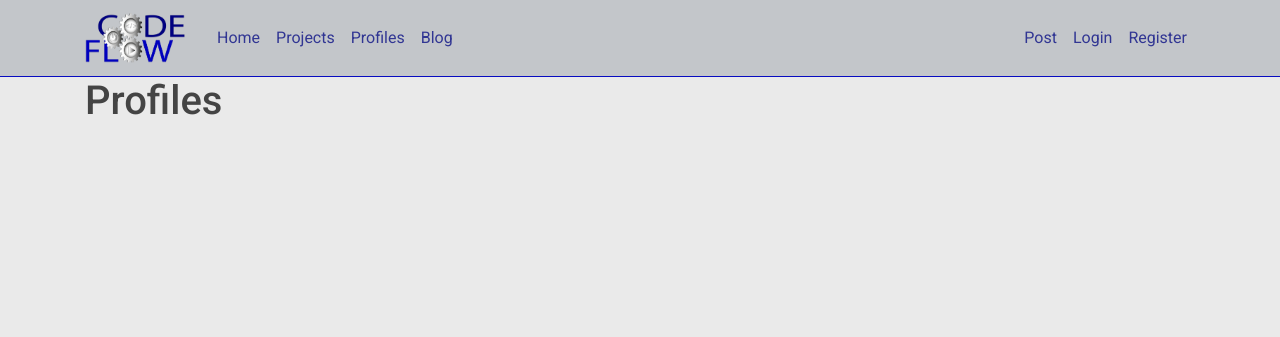
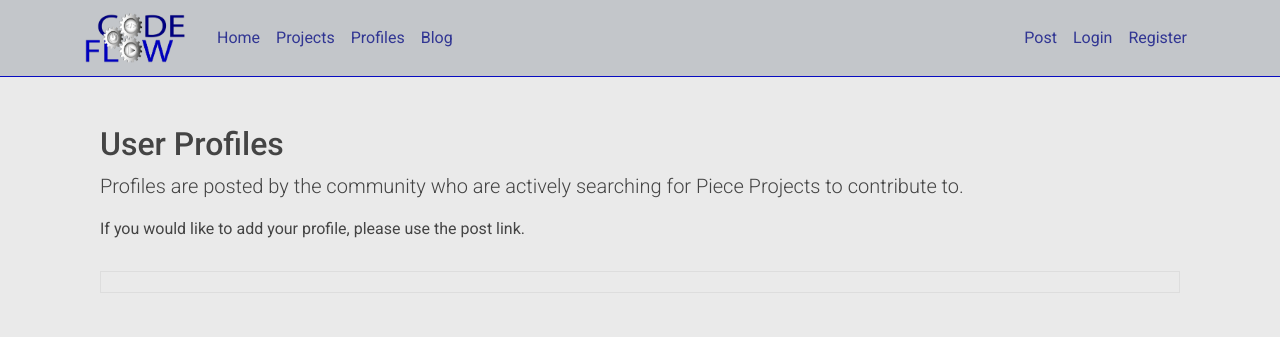
Before and after one commit to SPH73/MS3-project, a Flask app: page /profiles in a window 1280 px wide. Shown: the top 337 px of the page. Run offline with Flask 2, Linux system fonts and the light colour scheme; data that the repository does not hold is empty; some libraries are stand-ins or nearby versions.

Commit message:
created connection to databse and updated templates to get data

```diff
--- a/app/routes.py
+++ b/app/routes.py
@@ -1,47 +1,12 @@
-from app import app
-from flask import render_template, url_for, flash, redirect
+from app import app, mongo
+from flask import render_template, url_for, flash, redirect, request
 from app.forms import RegistrationForm, LoginForm
 
 
 @app.route("/")
 @app.route("/home")
 def home():
-    user = {'username': "Sue"}
-    return render_template('pages/home.html', user=user)
-
-@app.route("/")
-@app.route("/projects")
-def projects():
-    projects = [
-    {
-        'owner': "Sue Holder",
-        'title': "Flask Web App",
-        'category': "Projects",
-        'brief': "Web App project brief",
-        'date_posted': 'April 27, 2020'
-    },
-    {
-        'owner': "John Doe",
-        'title': "Static Website",
-        'category': "Projects",
-        'brief': "Website project brief",
-        'date_posted': 'April 26, 2020'
-    },
-    {
-        'owner': "Jane Doe",
-        'title': "E-commerce Website",
-        'category': "Projects",
-        'brief': "E-commerce project brief",
-        'date_posted': 'April 25, 2020'
-    }
-]
-    return render_template('pages/projects.html', title='Projects', projects=projects)
-
-
-@app.route("/profiles")
-def profiles():
-    return render_template('pages/profiles.html', title='Profiles')
-
+    return render_template('pages/home.html')
 
 @app.route("/register", methods=['GET', 'POST'])
 def register():
@@ -51,7 +16,6 @@ def register():
             f'Thank you for creating an account, {form.username.data}!', 'success')
         return redirect(url_for('blog'))
     return render_template('pages/register.html', title='Register', form=form)
-
 
 @app.route("/login", methods=['GET', 'POST'])
 def login():
@@ -65,34 +29,48 @@ def login():
     return render_template('pages/login.html', title='Login', form=form)
 
 
+
 @app.route("/post")
 def post():
     return render_template('pages/post.html', title='Post')
 
+@app.route("/")
+@app.route("/projects")
+def projects():
+#     projects = [
+#     {
+#         'owner': "Sue Holder",
+#         'title': "Flask Web App",
+#         'category': "Projects",
+#         'brief': "Web App project brief",
+#         'date_posted': 'April 27, 2020'
+#     },
+#     {
+#         'owner': "John Doe",
+#         'title': "Static Website",
+#         'category': "Projects",
+#         'brief': "Website project brief",
+#         'date_posted': 'April 26, 2020'
+#     },
+#     {
+#         'owner': "Jane Doe",
+#         'title': "E-commerce Website",
+#         'category': "Projects",
+#         'brief': "E-commerce project brief",
+#         'date_posted': 'April 25, 2020'
+#     }
+# ]
+    projects = mongo.db.projects.find()
+    return render_template('pages/projects.html', title='Projects', projects=projects)
+
+
+@app.route("/profiles")
+def profiles():
+    profiles = mongo.db.profiles.find()
+    return render_template('pages/profiles.html', title='Profiles', profiles = profiles)
+
 
 @app.route("/blog")
 def blog():
-    articles = [
-    {
-        'author': "Sue Holder",
-        'title': "New Post",
-        'category': "Blog",
-        'content': "New post content",
-        'date_posted': 'April 27, 2020'
-    },
-    {
-        'author': "John Doe",
-        'title': "Interview Tips",
-        'category': "Blog",
-        'content': "Interview tips content",
-        'date_posted': 'April 26, 2020'
-    },
-    {
-        'author': "Jane Doe",
-        'title': "Interesting Article",
-        'category': "Blog",
-        'content': "Interesting article content",
-        'date_posted': 'April 25, 2020'
-    }
-]
+    articles = mongo.db.articles.find()
     return render_template('pages/blog.html', title='Blog', articles=articles)
--- a/app/templates/pages/profiles.html
+++ b/app/templates/pages/profiles.html
@@ -2,7 +2,34 @@
 {% block content %}
 <div class="container">
 
-    <h1>Profiles</h1>
+    <div class="container mt-5">
+        <h2>User Profiles</h2>
+        <p class="lead">Profiles are posted by the community who are actively searching for Piece Projects to contribute
+            to. </p>
+        <p>If you would like to add your profile, please use the post link.</p>
+        <div class="section-content">
+            {% for profile in profiles %}
+            <h2>Profile of: {{ profile.username }}</h2>
+            <p>Last updated on {{ profile.date }}</p>
+            <p>A bit about me: {{ profile.bio }} </p>
+            <p>I am a {{ profile.occupation }}</p>
+            <p>I have experience with the following languages:</p>
+            <p>{{ profile.languages }}</p>
+            <p>I have experience with the following frameworks:</p>
+            <p>{{ profile.frameworks }}</p>
+            <p>I have {{ profile.yrs_experience }} years experience in some or all of the above.</p>
+            <p>I would like to collaborate on projcts with any of the following:</p>
+            <p>{{ profile.looking_for }} </p>
+            <p>My personal links:</p>
+            <p>{{ profile.personal_links }} </p>
+            <button id="profile-btn" type="button" class="btn btn-outline-info">Contact me</button>
+            <hr>
+            {% endfor %}
+        </div>
+
+
+
+    </div>
 
 </div>
 {% endblock content %}
```
Also changed, not shown: app/__init__.py (+7 -0 lines), app/templates/pages/projects.html (+6 -2 lines), config.py (+10 -1 lines).
